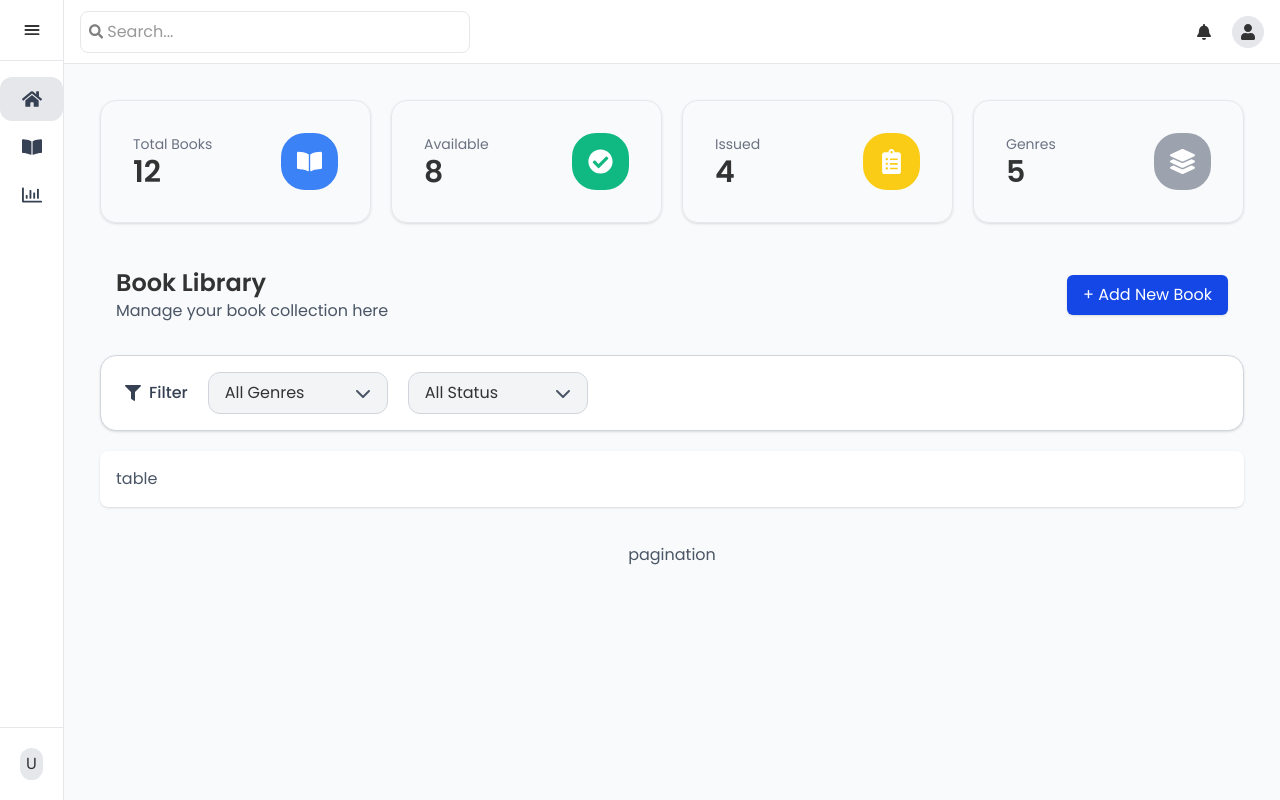
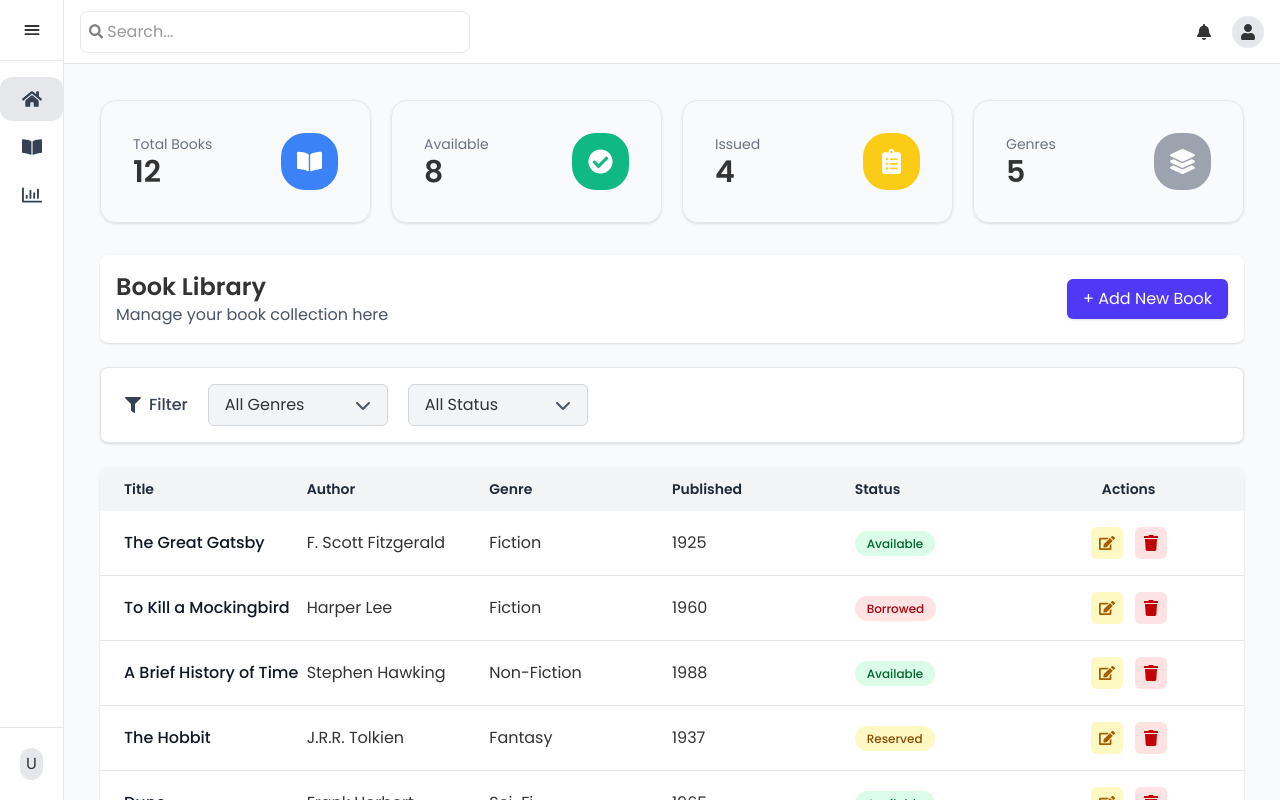
Before and after one commit to KARTIK5799/book-vault, a React (Vite) app: page /dashboard in a window 1280 px wide. Built offline with nearby package versions, Linux system fonts and the light colour scheme.

Commit message:
created the json db and backend table

```diff
--- /dev/null
+++ b/db/db.json
@@ -0,0 +1,68 @@
+{
+  "books": [
+    {
+      "id": 1,
+      "name": "The Great Gatsby",
+      "author": "F. Scott Fitzgerald",
+      "genre": "Fiction",
+      "published": 1925,
+      "status": "Available"
+    },
+    {
+      "id": 2,
+      "name": "To Kill a Mockingbird",
+      "author": "Harper Lee",
+      "genre": "Fiction",
+      "published": 1960,
+      "status": "Borrowed"
+    },
+    {
+      "id": 3,
+      "name": "A Brief History of Time",
+      "author": "Stephen Hawking",
+      "genre": "Non-Fiction",
+      "published": 1988,
+      "status": "Available"
+    },
+    {
+      "id": 4,
+      "name": "The Hobbit",
+      "author": "J.R.R. Tolkien",
+      "genre": "Fantasy",
+      "published": 1937,
+      "status": "Reserved"
+    },
+    {
+      "id": 5,
+      "name": "Dune",
+      "author": "Frank Herbert",
+      "genre": "Sci-Fi",
+      "published": 1965,
+      "status": "Available"
+    },
+    {
+      "id": 6,
+      "name": "Becoming",
+      "author": "Michelle Obama",
+      "genre": "Biography",
+      "published": 2018,
+      "status": "Available"
+    },
+    {
+      "id": 7,
+      "name": "1984",
+      "author": "George Orwell",
+      "genre": "Fiction",
+      "published": 1949,
+      "status": "Borrowed"
+    },
+    {
+      "id": 8,
+      "name": "Sapiens: A Brief History of Humankind",
+      "author": "Yuval Noah Harari",
+      "genre": "Non-Fiction",
+      "published": 2011,
+      "status": "Available"
+    }
+  ]
+}
--- a/package.json
+++ b/package.json
@@ -7,6 +7,7 @@
     "dev": "vite",
     "build": "vite build",
     "lint": "eslint .",
+    "server": "json-server --watch db/db.json --port 5000",
     "preview": "vite preview"
   },
   "dependencies": {
--- a/src/components/BooksTable.jsx
+++ b/src/components/BooksTable.jsx
@@ -1,37 +1,102 @@
-import React, { useState } from "react";
+import React, { useState, useEffect } from "react";
 import { FaFilter } from "react-icons/fa";
 import { FaChevronDown } from "react-icons/fa6";
+import { FaEdit, FaTrash } from "react-icons/fa";
 
 const BooksTable = () => {
   const [genre, setGenre] = useState("All Genres");
   const [status, setStatus] = useState("All Status");
   const [openDropdown, setOpenDropdown] = useState(null);
+  const [books, setBooks] = useState([]);
+  const [filteredBooks, setFilteredBooks] = useState([]);
 
-  const genres = ["All Genres", "Fiction", "Non-Fiction", "Sci-Fi", "Fantasy", "Biography"];
+  const [currentPage, setCurrentPage] = useState(1);
+  const booksPerPage = 5;
+
+  const genres = [
+    "All Genres",
+    "Fiction",
+    "Non-Fiction",
+    "Sci-Fi",
+    "Fantasy",
+    "Biography",
+    "History",
+  ];
   const statuses = ["All Status", "Available", "Borrowed", "Reserved"];
 
   const toggleDropdown = (menu) => {
     setOpenDropdown(openDropdown === menu ? null : menu);
   };
 
+
+  useEffect(() => {
+    const dummyBooks = [
+      { id: 1, name: "The Great Gatsby", author: "F. Scott Fitzgerald", genre: "Fiction", published: 1925, status: "Available" },
+      { id: 2, name: "To Kill a Mockingbird", author: "Harper Lee", genre: "Fiction", published: 1960, status: "Borrowed" },
+      { id: 3, name: "A Brief History of Time", author: "Stephen Hawking", genre: "Non-Fiction", published: 1988, status: "Available" },
+      { id: 4, name: "The Hobbit", author: "J.R.R. Tolkien", genre: "Fantasy", published: 1937, status: "Reserved" },
+      { id: 5, name: "Dune", author: "Frank Herbert", genre: "Sci-Fi", published: 1965, status: "Available" },
+      { id: 6, name: "Becoming", author: "Michelle Obama", genre: "Biography", published: 2018, status: "Available" },
+      { id: 7, name: "1984", author: "George Orwell", genre: "Fiction", published: 1949, status: "Borrowed" },
+      { id: 8, name: "Sapiens", author: "Yuval Noah Harari", genre: "Non-Fiction", published: 2011, status: "Available" },
+      { id: 9, name: "Harry Potter", author: "J.K. Rowling", genre: "Fantasy", published: 1997, status: "Available" },
+      { id: 10, name: "Foundation", author: "Isaac Asimov", genre: "Sci-Fi", published: 1951, status: "Reserved" },
+      { id: 11, name: "The Catcher in the Rye", author: "J.D. Salinger", genre: "Fiction", published: 1951, status: "Available" },
+      { id: 12, name: "Steve Jobs", author: "Walter Isaacson", genre: "Biography", published: 2011, status: "Borrowed" },
+      { id: 13, name: "The Lord of the Rings", author: "J.R.R. Tolkien", genre: "Fantasy", published: 1954, status: "Available" },
+      { id: 14, name: "Brave New World", author: "Aldous Huxley", genre: "Fiction", published: 1932, status: "Reserved" },
+      { id: 15, name: "Cosmos", author: "Carl Sagan", genre: "Non-Fiction", published: 1980, status: "Available" },
+      { id: 16, name: "The Martian", author: "Andy Weir", genre: "Sci-Fi", published: 2011, status: "Borrowed" },
+      { id: 17, name: "Alexander Hamilton", author: "Ron Chernow", genre: "History", published: 2004, status: "Available" },
+      { id: 18, name: "Pride and Prejudice", author: "Jane Austen", genre: "Fiction", published: 1813, status: "Available" },
+      { id: 19, name: "Educated", author: "Tara Westover", genre: "Biography", published: 2018, status: "Reserved" },
+      { id: 20, name: "The Silent Patient", author: "Alex Michaelides", genre: "Fiction", published: 2019, status: "Available" },
+    ];
+
+    setBooks(dummyBooks);
+    setFilteredBooks(dummyBooks);
+  }, []);
+
+
+  useEffect(() => {
+    let filtered = books;
+
+    if (genre !== "All Genres") {
+      filtered = filtered.filter((book) => book.genre === genre);
+    }
+
+    if (status !== "All Status") {
+      filtered = filtered.filter((book) => book.status === status);
+    }
+
+    setFilteredBooks(filtered);
+    setCurrentPage(1);
+  }, [genre, status, books]);
+
+
+  const indexOfLastBook = currentPage * booksPerPage;
+  const indexOfFirstBook = indexOfLastBook - booksPerPage;
+  const currentBooks = filteredBooks.slice(indexOfFirstBook, indexOfLastBook);
+  const totalPages = Math.ceil(filteredBooks.length / booksPerPage);
+
   return (
-    <div className="flex flex-col gap-5">
-
-      <div className="add-book-section w-full md:h-[5rem] flex flex-col md:flex-row justify-between items-center gap-3 p-4 ">
+    <div className="flex flex-col gap-6 w-full">
+      {/* Header */}
+      <div className="add-book-section w-full flex flex-col md:flex-row justify-between items-center gap-3 p-4 bg-white shadow rounded-lg">
         <div className="book-lib text-center md:text-left">
           <h3 className="text-2xl font-bold">Book Library</h3>
           <p className="text-gray-600">Manage your book collection here</p>
         </div>
 
         <div className="add-book">
-          <button className="px-4 py-2 bg-blue-700 hover:bg-blue-600 text-white rounded-md shadow transition">
+          <button className="px-4 py-2 bg-indigo-600 hover:bg-indigo-500 text-white rounded-md shadow transition">
             + Add New Book
           </button>
         </div>
       </div>
 
 
-      <div className="table-filter w-full flex flex-wrap gap-5 border rounded-2xl border-gray-300 items-center px-6 py-4 bg-white shadow">
+      <div className="table-filter w-full flex flex-wrap gap-5 border rounded-lg border-gray-200 items-center px-6 py-4 bg-white shadow">
         <div className="flex gap-2 items-center text-gray-700 font-medium">
           <FaFilter /> Filter
         </div>
@@ -40,7 +105,7 @@ const BooksTable = () => {
         <div className="relative">
           <button
             onClick={() => toggleDropdown("genre")}
-            className="bg-gray-100 flex justify-between items-center px-4 py-2 rounded-xl border border-gray-300 min-w-[180px] hover:bg-gray-200"
+            className="bg-gray-100 flex justify-between items-center px-4 py-2 rounded-md border border-gray-300 min-w-[180px] hover:bg-gray-200"
           >
             {genre}
             <FaChevronDown className="ml-2 text-gray-600" />
@@ -54,7 +119,7 @@ const BooksTable = () => {
                     setGenre(g);
                     setOpenDropdown(null);
                   }}
-                  className="px-4 py-2 hover:bg-blue-100 cursor-pointer"
+                  className="px-4 py-2 hover:bg-indigo-100 cursor-pointer"
                 >
                   {g}
                 </li>
@@ -67,7 +132,7 @@ const BooksTable = () => {
         <div className="relative">
           <button
             onClick={() => toggleDropdown("status")}
-            className="bg-gray-100 flex justify-between items-center px-4 py-2 rounded-xl border border-gray-300 min-w-[180px] hover:bg-gray-200"
+            className="bg-gray-100 flex justify-between items-center px-4 py-2 rounded-md border border-gray-300 min-w-[180px] hover:bg-gray-200"
           >
             {status}
             <FaChevronDown className="ml-2 text-gray-600" />
@@ -81,7 +146,7 @@ const BooksTable = () => {
                     setStatus(s);
                     setOpenDropdown(null);
                   }}
-                  className="px-4 py-2 hover:bg-blue-100 cursor-pointer"
+                  className="px-4 py-2 hover:bg-indigo-100 cursor-pointer"
                 >
                   {s}
                 </li>
@@ -92,13 +157,87 @@ const BooksTable = () => {
       </div>
 
 
-      <div className="table bg-white shadow rounded-lg p-4 text-gray-600">
-        table
+      <div className="table bg-white shadow rounded-lg overflow-hidden w-full">
+        <div className="hidden md:grid grid-cols-6 bg-gray-100 text-gray-800 font-semibold text-sm px-6 py-3">
+          <div>Title</div>
+          <div>Author</div>
+          <div>Genre</div>
+          <div>Published</div>
+          <div>Status</div>
+          <div className="text-center">Actions</div>
+        </div>
+
+        <div className="divide-y divide-gray-200">
+          {currentBooks.map((book) => (
+            <div
+              key={book.id}
+              className="flex flex-col md:grid md:grid-cols-6 items-start md:items-center px-6 py-4 hover:bg-gray-50"
+            >
+              <div className="font-medium text-gray-900">{book.name}</div>
+              <div className="hidden md:block">{book.author}</div>
+              <div className="hidden md:block">{book.genre}</div>
+              <div className="hidden md:block">{book.published}</div>
+
+              <div className="mt-2 md:mt-0">
+                <span
+                  className={`px-3 py-1 text-xs font-medium rounded-full ${
+                    book.status === "Available"
+                      ? "text-green-800 bg-green-100"
+                      : book.status === "Borrowed"
+                      ? "text-red-800 bg-red-100"
+                      : "text-yellow-800 bg-yellow-100"
+                  }`}
+                >
+                  {book.status}
+                </span>
+              </div>
+
+              <div className="flex gap-3 mt-3 md:mt-0 justify-start md:justify-center">
+                <button className="p-2 rounded-md bg-yellow-100 hover:bg-yellow-200 text-yellow-700 transition">
+                  <FaEdit />
+                </button>
+                <button className="p-2 rounded-md bg-red-100 hover:bg-red-200 text-red-700 transition">
+                  <FaTrash />
+                </button>
+              </div>
+            </div>
+          ))}
+
+          {currentBooks.length === 0 && (
+            <div className="px-6 py-4 text-gray-500">No books found.</div>
+          )}
+        </div>
       </div>
 
 
-      <div className="pagination flex justify-center py-4 text-gray-600">
-        pagination
+      <div className="pagination flex justify-center gap-3 py-4 text-gray-600 items-center">
+        <button
+          onClick={() => setCurrentPage((prev) => Math.max(prev - 1, 1))}
+          disabled={currentPage === 1}
+          className={`px-3 py-1 rounded-md ${
+            currentPage === 1
+              ? "bg-gray-200 text-gray-400 cursor-not-allowed"
+              : "bg-indigo-600 text-white hover:bg-indigo-500"
+          }`}
+        >
+          Prev
+        </button>
+
+        <span>
+          Page {currentPage} of {totalPages}
+        </span>
+
+        <button
+          onClick={() => setCurrentPage((prev) => Math.min(prev + 1, totalPages))}
+          disabled={currentPage === totalPages}
+          className={`px-3 py-1 rounded-md ${
+            currentPage === totalPages
+              ? "bg-gray-200 text-gray-400 cursor-not-allowed"
+              : "bg-indigo-600 text-white hover:bg-indigo-500"
+          }`}
+        >
+          Next
+        </button>
       </div>
     </div>
   );
```
